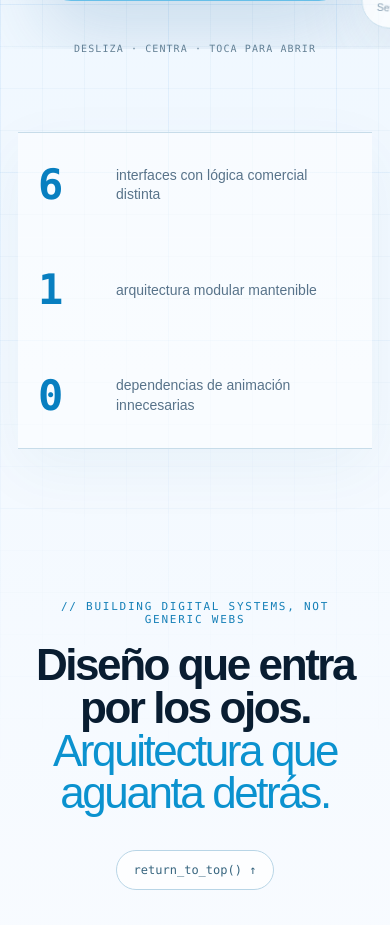
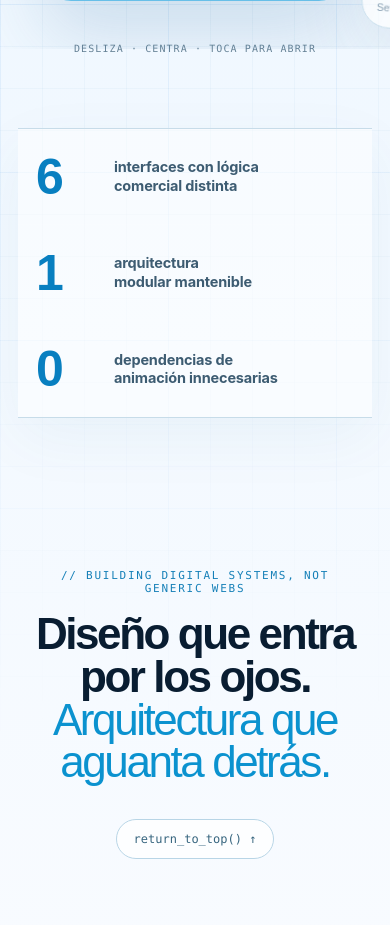
Before and after one commit to Gardel-dev/Web-Factory, a Next.js app: page / in a window 390 px wide. Shown: the part 1340-2265 px from the top of the page. Built offline with nearby package versions, Linux system fonts and the light colour scheme.

Commit message:
Polish index metrics + tighten C1 mobile spacing
Refina tipografía del bloque 6/1/0 y compacta el ritmo vertical de FERSAN en móvil.

```diff
--- a/app/mobile-pass.css
+++ b/app/mobile-pass.css
@@ -641,3 +641,76 @@
     padding-right:18px;
   }
 }
+
+
+/* =========================================================
+   Typography polish — Factory metrics
+   ========================================================= */
+.tech-home .showcase-proof article{
+  min-height:138px;
+  padding:30px 34px;
+  gap:22px;
+  align-items:center;
+}
+.tech-home .showcase-proof strong{
+  font-family:Arial,Helvetica,sans-serif;
+  font-size:clamp(50px,3.8vw,62px);
+  font-weight:800;
+  line-height:.88;
+  letter-spacing:-.075em;
+  font-variant-numeric:tabular-nums;
+  color:#087fc0;
+}
+.tech-home .showcase-proof article>span:last-child{
+  max-width:190px;
+  font-family:-apple-system,BlinkMacSystemFont,"Segoe UI",Arial,sans-serif;
+  font-size:15px;
+  font-weight:650;
+  line-height:1.34;
+  letter-spacing:-.018em;
+  color:#3d5c72;
+  text-wrap:balance;
+}
+
+@media(max-width:650px){
+  .tech-home .showcase-proof{
+    margin-top:4px;
+  }
+  .tech-home .showcase-proof article{
+    min-height:96px;
+    grid-template-columns:62px minmax(0,1fr);
+    gap:16px;
+    padding:16px 18px;
+  }
+  .tech-home .showcase-proof strong{
+    font-size:50px;
+    line-height:.9;
+  }
+  .tech-home .showcase-proof article>span:last-child{
+    font-size:14.5px;
+    font-weight:650;
+    line-height:1.3;
+    letter-spacing:-.012em;
+  }
+
+  /* C1: remove desktop-sized breathing room between diagnosis and pre-study orbit. */
+  .t-c1 #how.section{
+    padding-bottom:24px!important;
+  }
+  .t-c1 .c1-diagnostic-path{
+    padding-top:18px!important;
+    padding-bottom:0!important;
+  }
+  .t-c1 .c1-diagnostic-path article:last-of-type{
+    margin-bottom:0!important;
+  }
+  .t-c1 .soft-band{
+    padding:46px 18px 62px!important;
+  }
+  .t-c1 .c1-orbit-showcase{
+    gap:10px!important;
+  }
+  .t-c1 .c1-orbit-core{
+    margin:0 0 20px!important;
+  }
+}
```
